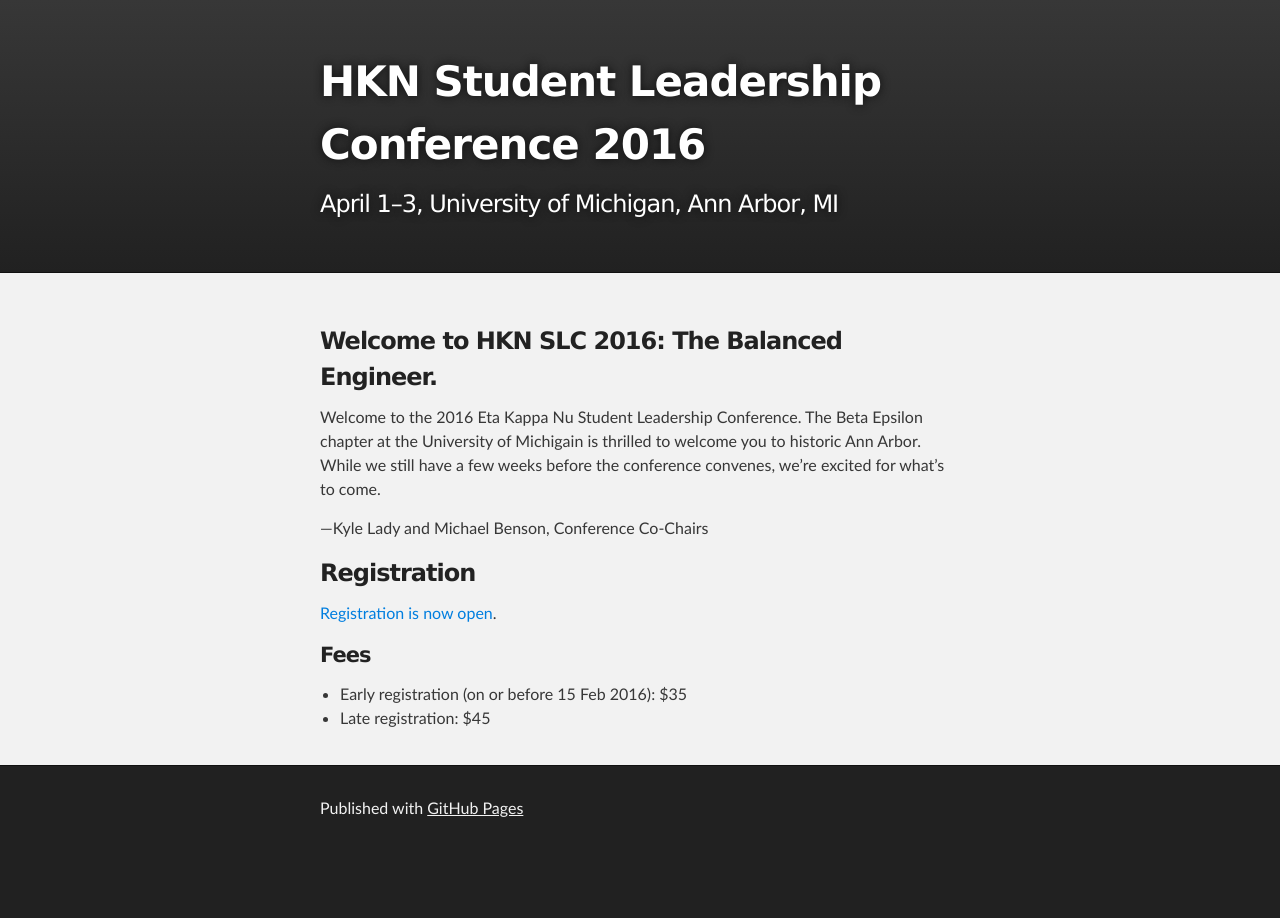
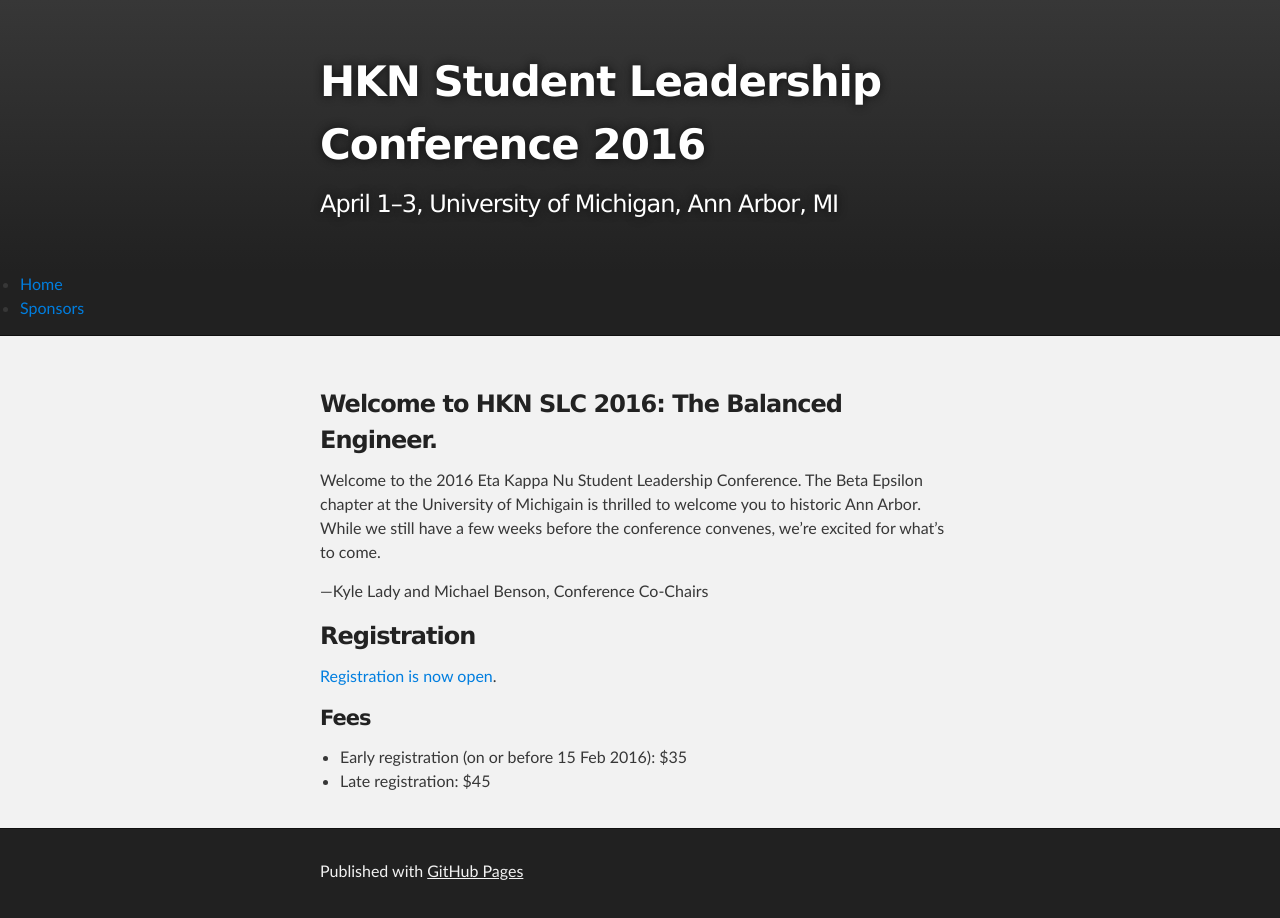
Before and after one commit to hkncon2016/hkncon2016.github.io, a Jekyll site: the page built from index.md, in a window 1280 px wide. Built offline with Jekyll 4.4.1, drawn with Linux system fonts in a browser that asks for light colours.

Commit message:
Update default.html

```diff
--- a/_layouts/default.html
+++ b/_layouts/default.html
@@ -22,6 +22,13 @@
 
         </header>
     </div>
+
+    <nav>
+      <ul>
+        <li><a href="/">Home</a></li>
+        <li><a href="/sponsors">Sponsors</a></li>
+      </ul>
+    </nav>
 
     <!-- MAIN CONTENT -->
     <div id="main_content_wrap" class="outer">
```
